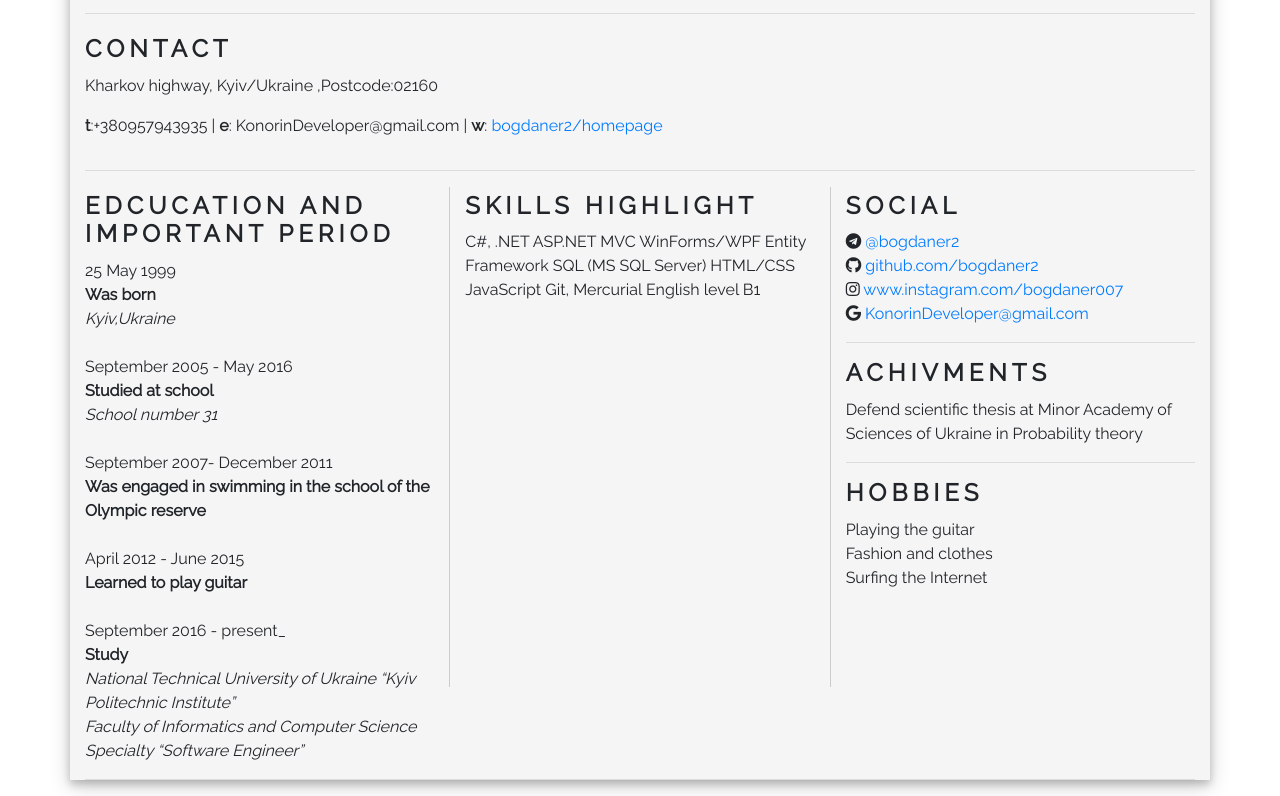
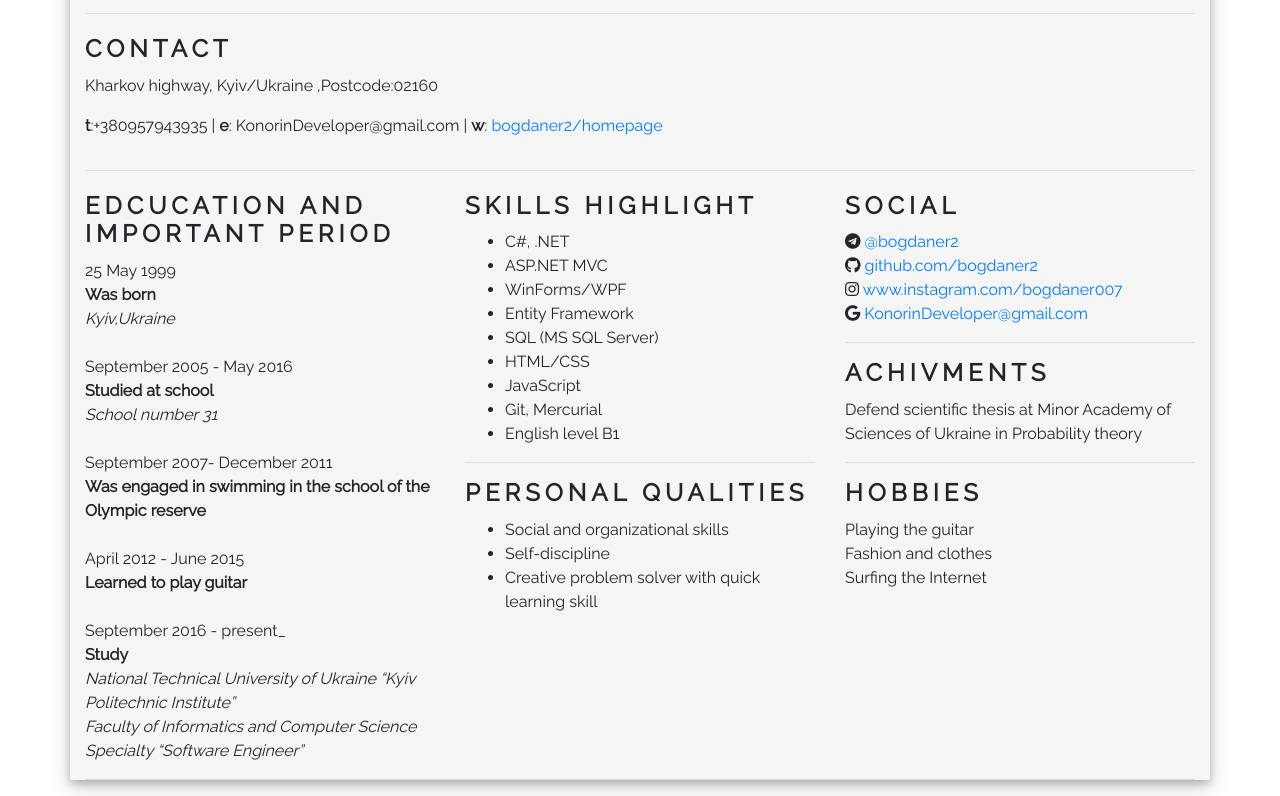
Before and after one commit to bogdaner2/homepage, a plain HTML site: page index.html in a window 1280 px wide. Shown: the part 435-1231 px from the top of the page. Drawn offline with nearby package versions, Linux system fonts and the light colour scheme.

Commit message:
All resume content added

```diff
--- a/index.html
+++ b/index.html
@@ -85,25 +85,35 @@
 					<div><i>Specialty “Software Engineer”</i></div>
 				</div>
 			</div>
-
-			<div class="devider"></div>
+			<!--<div class="devider"></div> -->
 			<!--Skills-->
 			<div class="col">
 				<h4>Skills highlight</h4>
 				<div>
-					C#, .NET
-					ASP.NET MVC
-					WinForms/WPF
-					Entity Framework
-					SQL (MS SQL Server)
-					HTML/CSS
-					JavaScript
-					Git, Mercurial
-					English level B1
+					<ul>
+						<li>C#, .NET</li>
+						<li>ASP.NET MVC</li>
+						<li>WinForms/WPF</li>
+						<li>Entity Framework</li>
+						<li>SQL (MS SQL Server)</li>
+						<li>HTML/CSS</li>
+						<li>JavaScript</li>
+						<li>Git, Mercurial</li>
+						<li>English level B1</li>
+					</ul>
+				</div>
+				<hr class="col-xs-12">
+				<h4>Personal qualities</h4>
+				<div>
+					<ul>
+						<li>Social and organizational skills</li>
+						<li>Self-discipline</li>
+						<li>Creative problem solver with quick learning skill</li>
+					</ul>
 				</div>
 			</div>
 			<!--Social-->
-			<div class="devider"></div>
+			<!--<div class="devider"></div> -->
 			<div class="col">
 				<h4>Social</h4>
 				<div>
```
